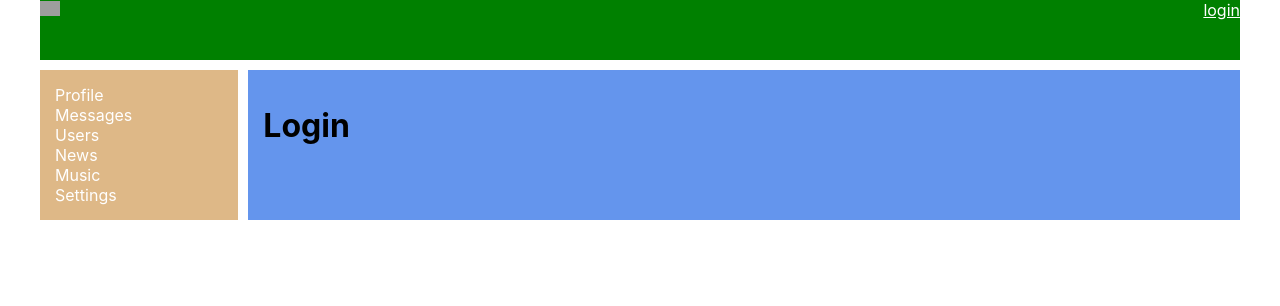
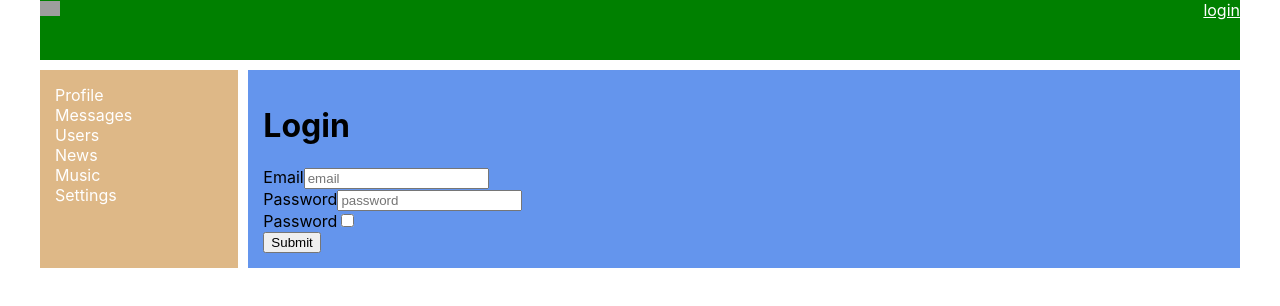
Before and after one commit to KatelinM/social_red, a React (Create React App) app: page /login in a window 1280 px wide. Shown: the top 306 px of the page. Built offline with nearby package versions, Linux system fonts and the light colour scheme; no server answers; grey boxes are pictures that could not be loaded.

Commit message:
redux-form login form

```diff
--- a/package.json
+++ b/package.json
@@ -10,6 +10,7 @@
     "react-router-dom": "^5.1.2",
     "react-scripts": "2.1.1",
     "redux": "^4.0.5",
+    "redux-form": "^8.3.1",
     "redux-thunk": "^2.3.0"
   },
   "scripts": {
--- a/src/components/Login/Login.jsx
+++ b/src/components/Login/Login.jsx
@@ -1,7 +1,35 @@
 import React from 'react';
+import { Field, reduxForm } from 'redux-form'
+
+let LoginForm = props => {
+  return <form onSubmit={props.handleSubmit}>
+      <div>
+        <label htmlFor="email">Email</label>
+        <Field placeholder="email" name="email" component="input" type="email" />
+      </div>
+      <div>
+        <label htmlFor="password">Password</label>
+        <Field placeholder="password" name="password" component="input" type="password" />
+      </div>
+      <div>
+        <label htmlFor="remember">Password</label>
+        <Field name="remember" component="input" type="checkbox" />
+      </div>
+      <button type="submit">Submit</button>
+    </form>
+};
+
+LoginForm = reduxForm({
+  // a unique name for the form
+  form: 'login'
+})(LoginForm);
 
 const Login = () => {
-    return <h1>Login</h1>
+    let submit = (data) => {console.log(data)}
+    return <>
+        <h1>Login</h1>
+        <LoginForm onSubmit={submit}/>
+    </>
 };
 
 export default Login
--- a/src/components/Profile/ProfileContainer.jsx
+++ b/src/components/Profile/ProfileContainer.jsx
@@ -8,7 +8,7 @@ import {compose} from "redux";
 class ProfileContainer extends Component {
 
     componentDidMount() {
-        let selectedId = this.props.match.params.userId || 5746;
+        let selectedId = this.props.match.params.userId || 5923;
         this.props.getProfile(selectedId);
         this.props.getProfileStatus(selectedId);
     }
--- a/src/components/Profile/ProfileInfo/ProfileStatus.jsx
+++ b/src/components/Profile/ProfileInfo/ProfileStatus.jsx
@@ -1,20 +1,26 @@
 import React, {Component} from "react";
+import userAPI from "../../api/api";
 
 class ProfileStatus extends Component {
     state = {editMode: false};
 
-    toggleEditMode() {
-        this.setState({editMode: !this.state.editMode})
+    onEditMode() {
+        this.setState({editMode: true})
+    };
+
+    offEditMode() {
+        this.setState({editMode: false})
     };
 
     render() {
+        userAPI.updateProfileStatus('5555555555')
         return (
             <>
                 <div>
                     {
                         this.state.editMode ?
-                            <input autoFocus type="text" value={this.props.status} onBlur={this.toggleEditMode.bind(this)}/> :
-                            <span onClick={this.toggleEditMode.bind(this)}>{this.props.status}</span>
+                            <input autoFocus type="text" value={this.props.status || '------'} onBlur={this.offEditMode.bind(this)}/> :
+                            <span onClick={this.onEditMode.bind(this)}>{this.props.status || '------'}</span>
                     }
                 </div>
             </>
--- a/src/components/api/api.js
+++ b/src/components/api/api.js
@@ -29,7 +29,7 @@ const userAPI = {
             .then(result => result.data)
     },
     updateProfileStatus(status) {
-        return instance.get(`/profile/status/`, {status})
+        return instance.post(`/profile/status/`, {status})
     },
 };
 
--- a/src/components/redux/redux-store.js
+++ b/src/components/redux/redux-store.js
@@ -4,12 +4,14 @@ import dialogReducer from "./dialogReducer";
 import usersReducer from "./usersReducer";
 import authReducer from "./authReducer";
 import thunk from "redux-thunk";
+import { reducer as formReducer } from 'redux-form'
 
 let reducers = combineReducers({
     profilePage: profileReducer,
     dialogsPage: dialogReducer,
     usersPage: usersReducer,
     auth: authReducer,
+    form: formReducer,
 });
 
 // let store = createStore(reducers, applyMiddleware(thunk));
```
Also changed, not shown: 1 other file (tests, documents, lock files or other folders).
